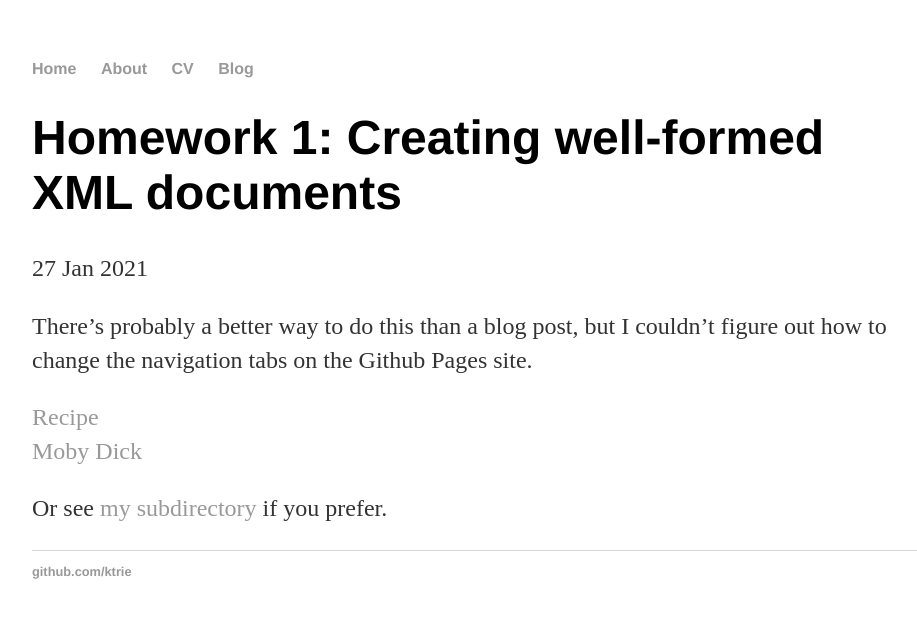
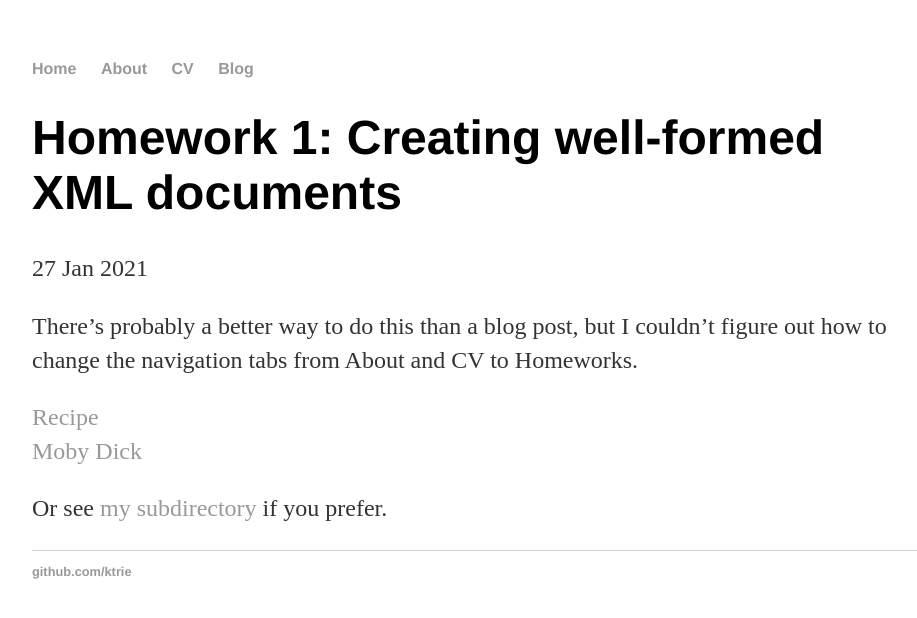
Before and after one commit to ktrie/ktrie.github.io, a Jekyll site: the page built from _posts/2021-01-27-homework-1.md, in a window 1280 px wide. Shown: the top 618 px of the page, without its empty margins (160-1077 px from the left). Built offline with Jekyll 4.4.1, drawn with Linux system fonts in a browser that asks for light colours.

Commit message:
Update 2021-01-27-homework-1.md

```diff
--- a/_posts/2021-01-27-homework-1.md
+++ b/_posts/2021-01-27-homework-1.md
@@ -4,7 +4,7 @@ title: "Homework 1: Creating well-formed XML documents"
 date: 2021-01-27
 ---
 
-There's probably a better way to do this than a blog post, but I couldn't figure out how to change the navigation tabs on the Github Pages site.
+There's probably a better way to do this than a blog post, but I couldn't figure out how to change the navigation tabs from About and CV to Homeworks.
 
 [Recipe](/homeworks/triebold_frangipanerecipe.xml)
 [Moby Dick](/homeworks/triebold_mobydick.xml)
```
